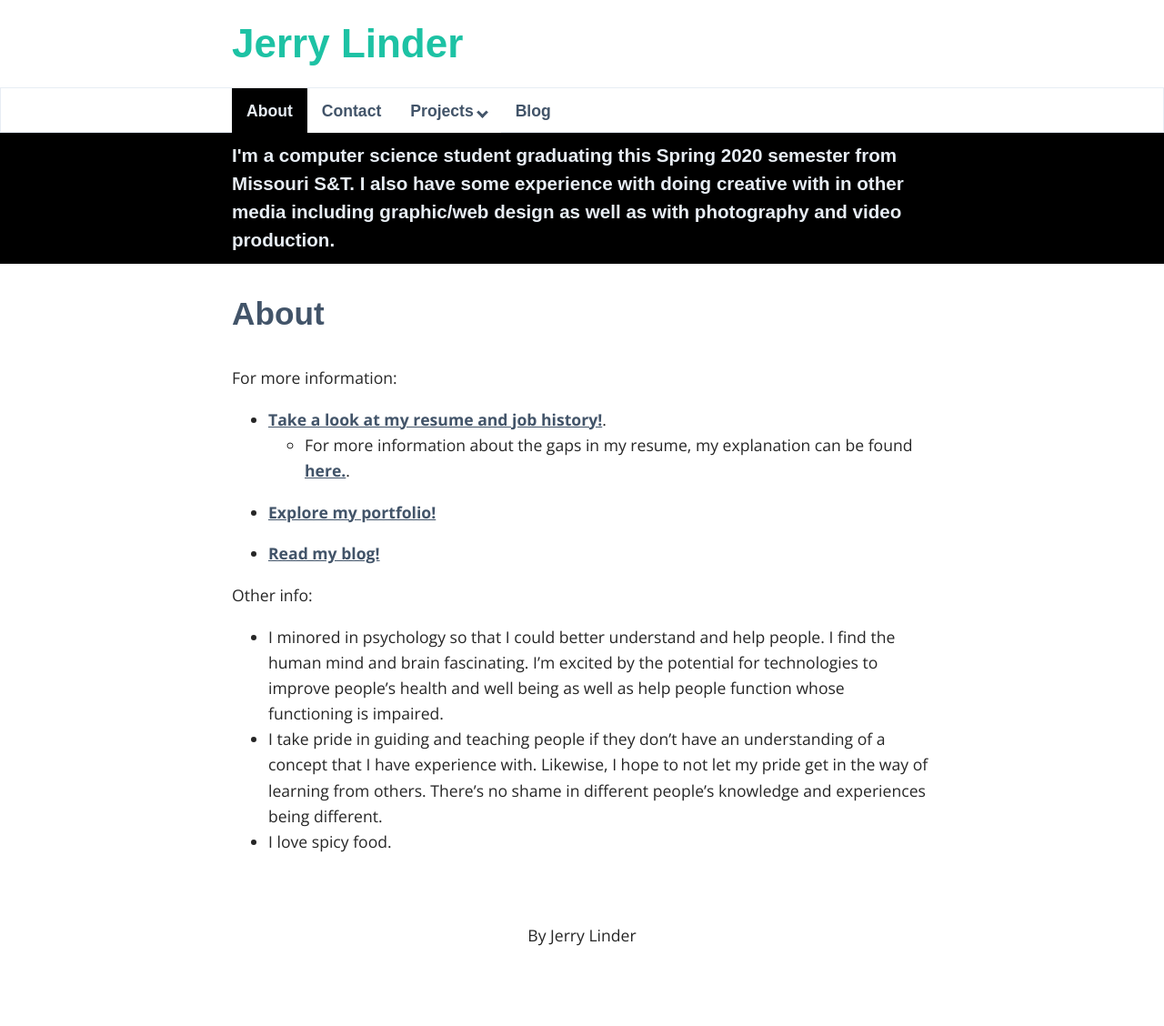
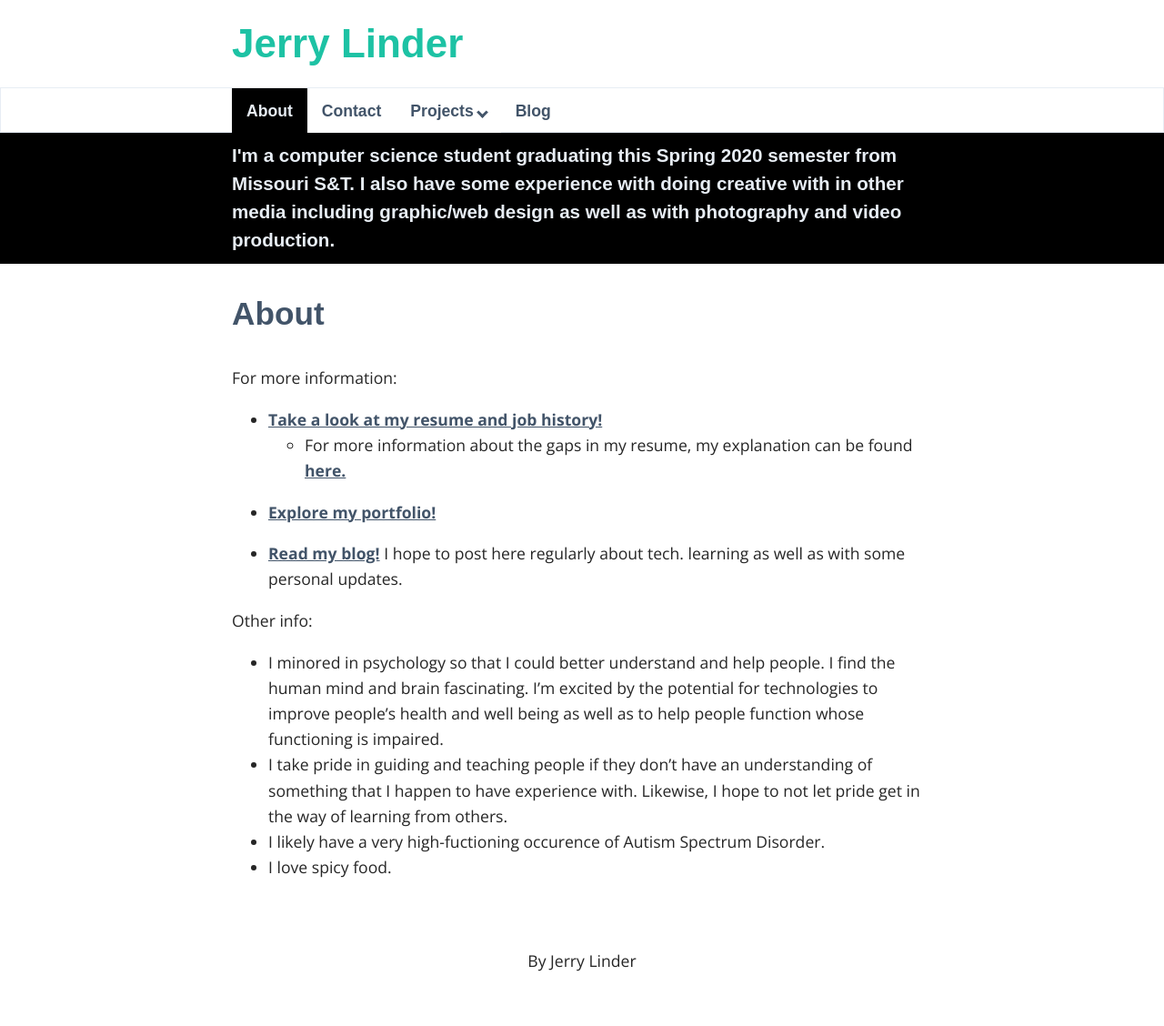
Before and after one commit to jerryl108/jerryl108.github.io, a Jekyll site: the page built from _pages/01_about.md, in a window 1280 px wide. Shown: the whole page at 91% size. Built offline with Jekyll 4.4.1, drawn with Linux system fonts in a browser that asks for light colours; some web fonts are replaced; before the commit the page ends 1100 px from its top, so only the background shows below that.

Commit message:
Edited About page: less wordy, added ASD thing

```diff
--- a/_pages/01_about.md
+++ b/_pages/01_about.md
@@ -7,15 +7,16 @@ header-text: I'm a computer science student graduating this Spring 2020 semester
 
 For more information:
 
-* [Take a look at my resume and job history!](/about/resume/).
-    *  For more information about the gaps in my resume, my explanation can be found [here.](/about/explanation/).
+* [Take a look at my resume and job history!](/about/resume/)
+    *  For more information about the gaps in my resume, my explanation can be found [here.](/about/explanation/)
 
 * [Explore my portfolio!](/projects/)
 
-* [Read my blog!](/blog/)
+* [Read my blog!](/blog/) I hope to post here regularly about tech. learning as well as with some personal updates.
 
 Other info:
 
-* I minored in psychology so that I could better understand and help people. I find the human mind and brain fascinating. I'm excited by the potential for technologies to improve people's health and well being as well as help people function whose functioning is impaired.
-* I take pride in guiding and teaching people if they don't have an understanding of a concept that I have experience with. Likewise, I hope to not let my pride get in the way of learning from others. There's no shame in different people's knowledge and experiences being different.
+* I minored in psychology so that I could better understand and help people. I find the human mind and brain fascinating. I'm excited by the potential for technologies to improve people's health and well being as well as to help people function whose functioning is impaired.
+* I take pride in guiding and teaching people if they don't have an understanding of something that I happen to have experience with. Likewise, I hope to not let pride get in the way of learning from others.
+* I likely have a very high-fuctioning occurence of Autism Spectrum Disorder.
 * I love spicy food.
```
